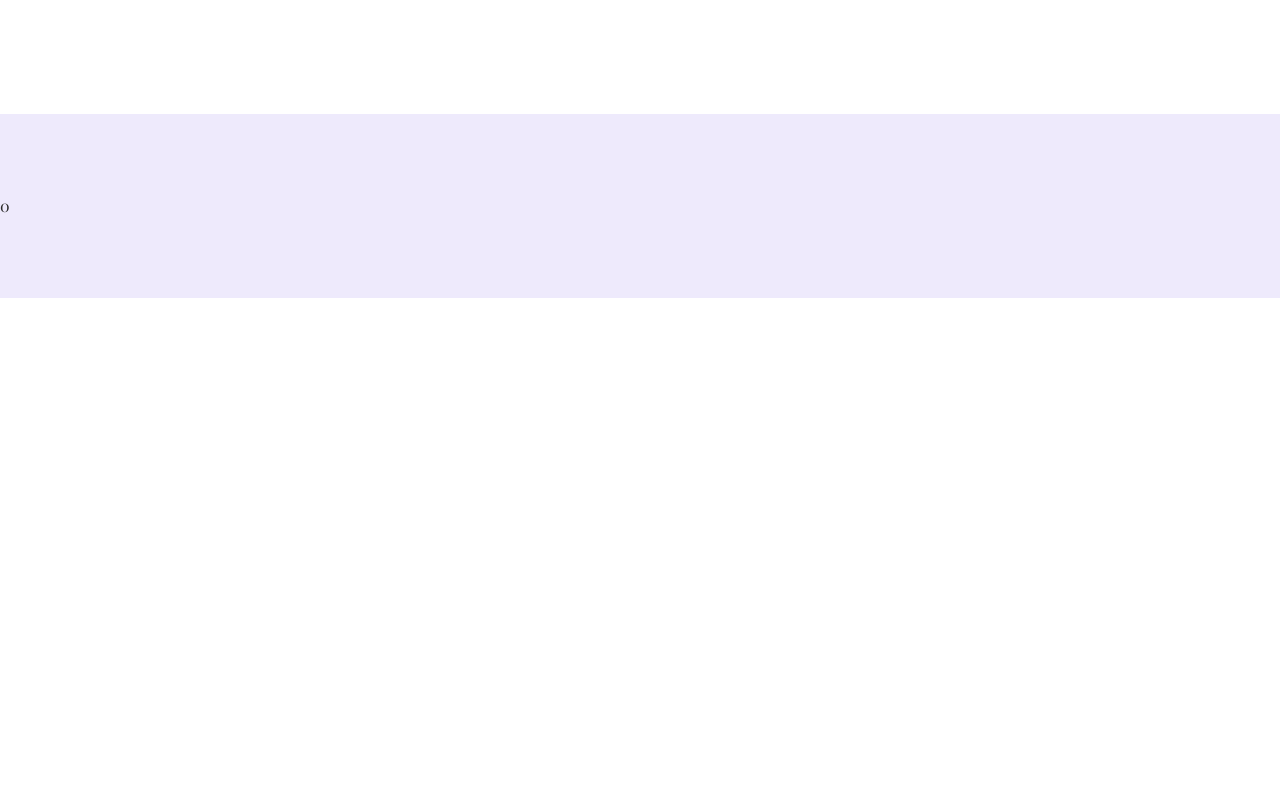
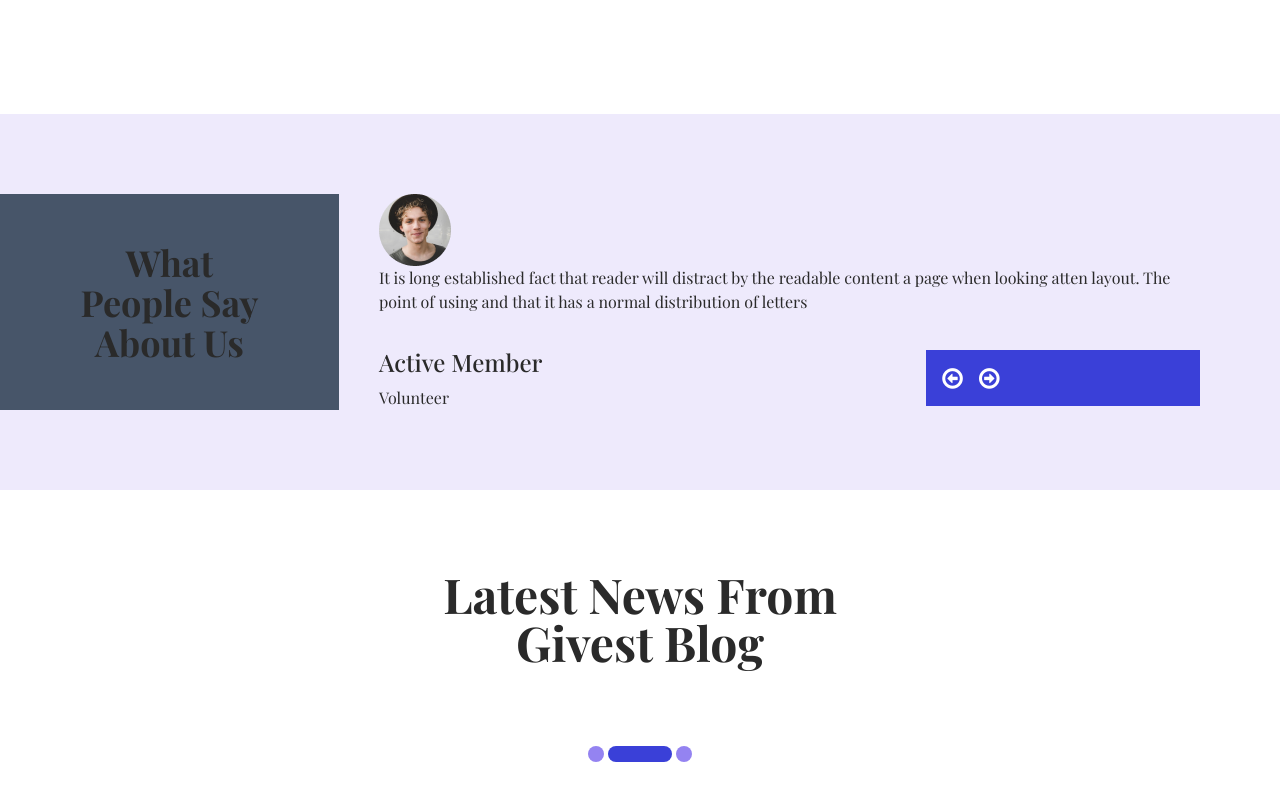
Before and after one commit to RajniAttri/CharityConnect, a React (Vite) app: page / in a window 1280 px wide. Shown: the part 4777-5577 px from the top of the page. Before the commit the page ends 5155 px from the top, so only its background shows below. Built offline with nearby package versions, Linux system fonts and the light colour scheme; a web font is replaced by a local one.

Commit message:
Update Home.jsx

```diff
--- a/src/pages/Home.jsx
+++ b/src/pages/Home.jsx
@@ -406,11 +406,54 @@ function Home(){
         </section>
 
         {/* review section  */}
-         <section className=" flex flex-row my-20 py-20 gap-8 items-center  bg-[#EEEAFC]">
-        <div>
-          0
-        </div>
-         </section>
+        <section className=" flex flex-row my-20 py-20 gap-8 items-center  bg-[#EEEAFC]">
+          <div className="flex flex-row gap-10">
+            <div className="w-1/3 px-20 text-center flex items-center bg-slate-600 bg-[ url('../../../public/images/Rectangle 11.png')]">
+              <p className=" text-3xl md:text-4xl font-bold ">
+                What People Say About Us
+              </p>
+            </div>
+            <div className="flex flex-col gap-8 pr-20">
+              <div>
+                <img src={image9} alt="" className=" h-18 w-18 " />
+                <p>
+                  It is long established fact that reader will distract by the
+                  readable content a page when looking atten layout. The point
+                  of using and that it has a normal distribution of letters
+                </p>
+              </div>
+              <div className="flex flex-row justify-between items-center">
+                <div className="flex flex-col gap-2">
+                  <p className="font-medium text-2xl">Active Member</p>
+                  <p className="">Volunteer</p>
+                </div>
+                <div className="flex flex-row p-4 items-start gap-4 text-2xl w-1/3  bg-primary-color text-white">
+                  <i class="fa fa-arrow-circle-o-left"></i>
+                  <i class="fa fa-arrow-circle-o-right"></i>
+                </div>
+              </div>
+            </div>
+          </div>
+        </section>
+
+        {/* section news and blog  */}
+        <section className="mx-6 md:mx-32 flex flex-col items-center my-20 gap-10">
+          <p className=" text-3xl md:text-5xl font-bold text-center ">
+            Latest News From <br /> Givest Blog
+          </p>
+          <div className="flex flex-col gap-8 lg:flex-row">
+
+            {/* card 2  */}
+
+            {/* card 3 */}
+          </div>
+
+          <div className="flex flex-row gap-1 ">
+            <div className="w-4 h-4 rounded-lg bg-[#9483F1]"></div>
+            <div className="w-16 h-4 rounded-lg bg-primary-color"></div>
+            <div className="w-4 h-4 rounded-lg bg-[#9483F1]"></div>
+          </div>
+        </section>
       </div>
     );
 }
```
